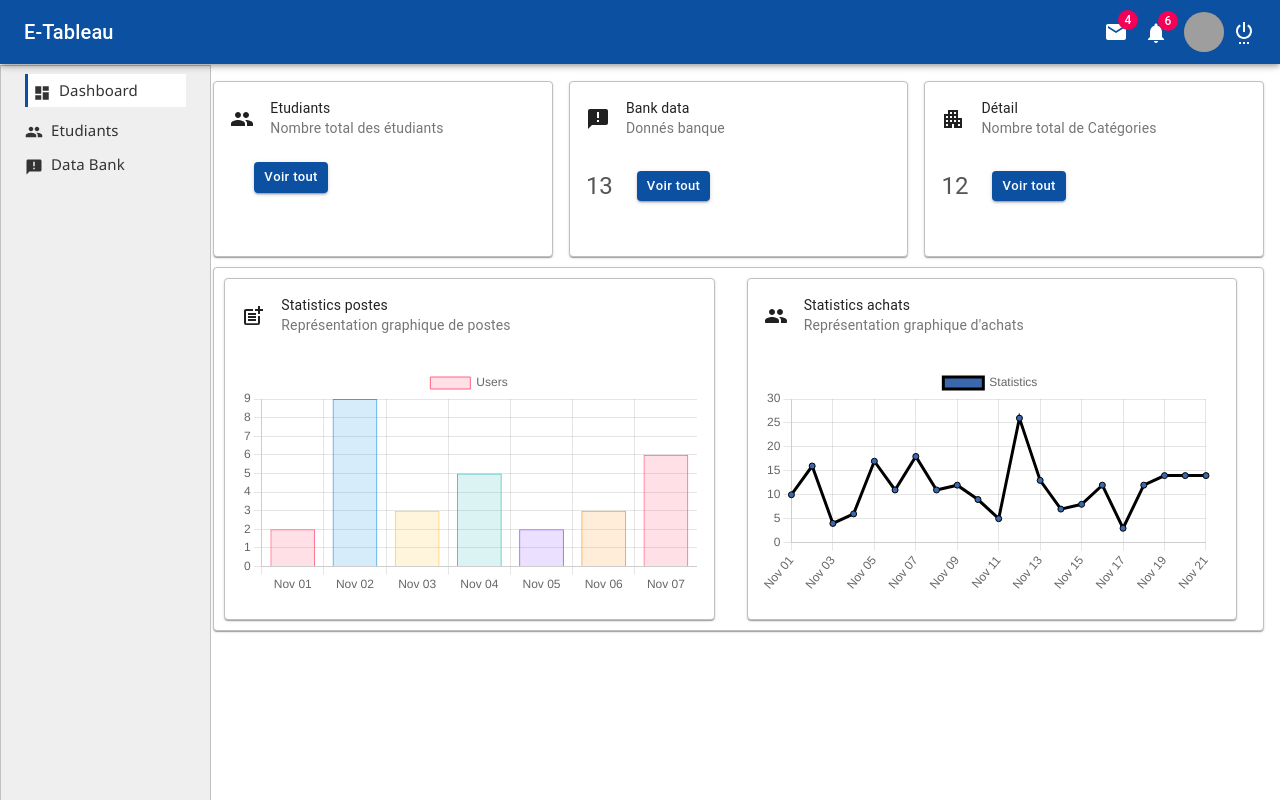
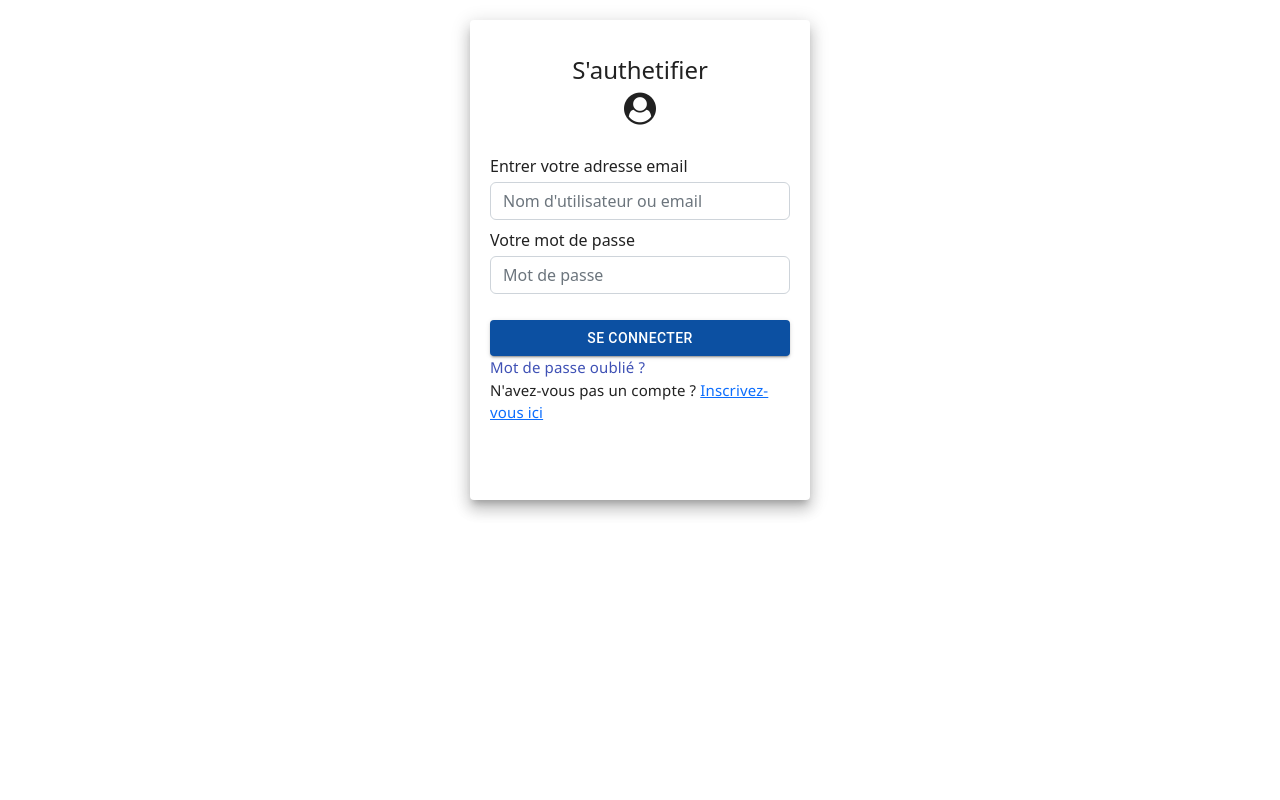
Before and after one commit to StephaneCash/comptabiliteFront, a React (Create React App) app: page /dashboard in a window 1280 px wide. Built offline with nearby package versions, Linux system fonts and the light colour scheme; grey boxes are pictures that could not be loaded.

Commit message:
auth et inscription ok

```diff
--- a/package.json
+++ b/package.json
@@ -20,6 +20,7 @@
     "react-dom": "^18.2.0",
     "react-router-dom": "^6.4.3",
     "react-scripts": "5.0.1",
+    "sweetalert": "^2.1.2",
     "web-vitals": "^2.1.4"
   },
   "scripts": {
--- a/src/RoutesComponents/RoutesComponents.jsx
+++ b/src/RoutesComponents/RoutesComponents.jsx
@@ -8,14 +8,16 @@ import Inscription from '../pages/Inscription';
 import Login from '../pages/Login';
 
 function RoutesComponents() {
+    let storageUser = localStorage.getItem("user");
+    console.log(storageUser, " ::: USER")
     return (
         <BrowserRouter>
             <Routes>
                 <Route path='/' element={<Login />} />
                 <Route path='/inscription' element={<Inscription />} />
-                <Route path="/dashboard" element={<Dashborad />} />
-                <Route path="/etudiants" element={<Eleves />} />
-                <Route path="/bank" element={<DataBank />} />
+                <Route path="/dashboard" element={storageUser !== null ? <Dashborad /> : <Login />} />
+                <Route path="/etudiants" element={storageUser !== null ? <Eleves /> : <Login />} />
+                <Route path="/bank" element={storageUser !== null ? <DataBank /> : <Login />} />
                 <Route path="/addFile" element={<AddNewEtudiant />} />
             </Routes>
         </BrowserRouter>
--- a/src/pages/DataBank.js
+++ b/src/pages/DataBank.js
@@ -35,7 +35,7 @@ function DataBank() {
                     <div className='getAllEleves' style={{ border: "1px solid silver", paddingTop: "1rem" }}>
                         <div className='col-sm-5'>
                             <input type="search" className="form-control" placeholder='Rechercher...'
-                            onChange={(e)=>setValue(e.target.value)} />
+                                onChange={(e) => setValue(e.target.value)} />
                             <NavLink to="/addFile">
                                 <button className='btn btn-primary mt-3'>Importer un fichier</button>
                             </NavLink>
--- a/src/pages/Inscription.js
+++ b/src/pages/Inscription.js
@@ -3,14 +3,12 @@ import { useState } from 'react';
 import { NavLink, useNavigate } from 'react-router-dom';
 import axios from "axios";
 import { Grid, Paper, Typography, Link, Button } from "@material-ui/core"
-
+import swal from "sweetalert";
 
 function Inscription() {
 
     const paperStyle = { padding: 20, height: 'auto', width: 340, margin: '20px auto', backgroundColor: 'white' }
-    const backgroundColorAvatar = {
-        width: "50px"
-    };
+
     const styleTextField = { marginBottom: '10px' };
 
     const [btnState, setBtnState] = useState(false);
@@ -54,6 +52,9 @@ function Inscription() {
                     localStorage.setItem('user', JSON.stringify(res.data));
                 }
                 navigate('/');
+                swal({
+                    icon: "success", text: res.data.message
+                })
                 setBtnState(false);
             }).catch(erreur => {
                 console.log(erreur)
@@ -72,7 +73,6 @@ function Inscription() {
             <Grid>
                 <Paper elevation={10} style={paperStyle}>
                     <Grid align="center" style={{ backgroundColor: 'white' }}>
-                        <img src="" style={backgroundColorAvatar} alt="avatr" />
                         <h4 className='mt-3'>S'inscrire</h4>
                         <i className='fa fa-user-circle fa-2x'></i>
                     </Grid>
--- a/src/pages/Login.js
+++ b/src/pages/Login.js
@@ -2,12 +2,12 @@ import React, { useEffect, useState } from 'react';
 import { Grid, Paper, Typography, Link, Button } from "@material-ui/core"
 import { NavLink, useNavigate } from 'react-router-dom';
 import axios from "axios";
+import swal from "sweetalert";
+
 
 function Login() {
     const paperStyle = { padding: 20, height: 'auto', width: 340, margin: '20px auto', backgroundColor: 'white' }
-    const backgroundColorAvatar = {
-        width: "50px"
-    };
+
     const styleTextField = { marginBottom: '10px' };
 
     const [btnState, setBtnState] = useState(false);
@@ -41,7 +41,7 @@ function Login() {
     const connecter = () => {
         setBtnState(true);
 
-        const url = 'http://localhost:5000/api/user/login';
+        const url = 'http://localhost:5000/api/user/authentification';
 
         if (pwd !== "" && email !== "") {
             axios.post(url, { email, password: pwd }).then(res => {
@@ -50,8 +50,11 @@ function Login() {
                 if (res.data.jeton) {
                     localStorage.setItem('user', JSON.stringify(res.data));
                 }
+                swal({
+                    icon: "success", text: res.data.message
+                })
 
-                navigate('/');
+                navigate('/dashboard');
                 setBtnState(false);
             }).catch(erreur => {
                 console.log(erreur)
```
Also changed, not shown: 1 other file (tests, documents, lock files or other folders).
